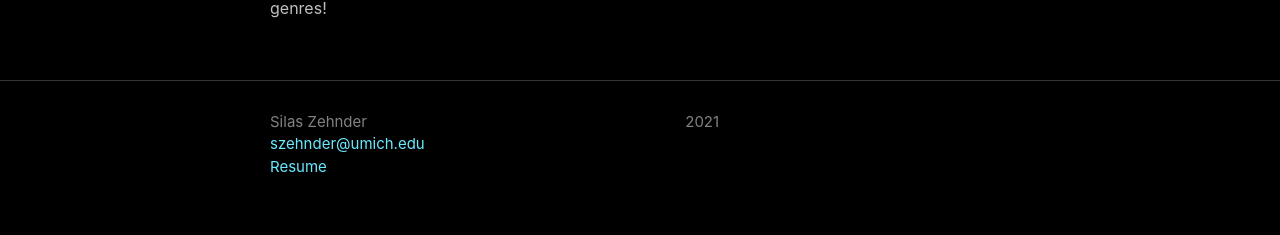
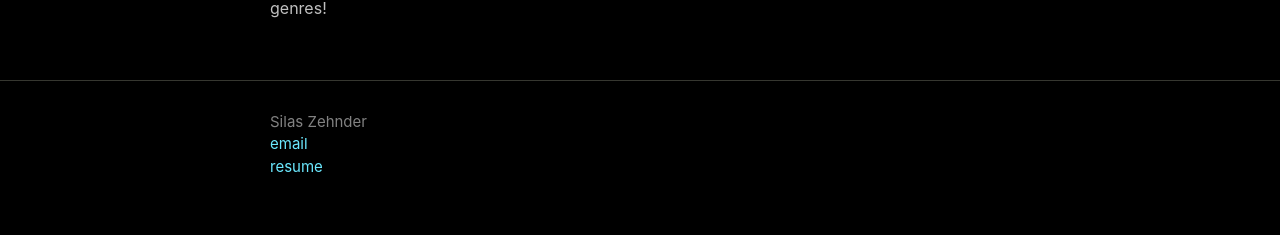
Before and after one commit to silaszehnder/silaszehnder.github.io, a Jekyll site: the page built from about.md, in a window 1280 px wide. Shown: the part 1039-1274 px from the top of the page. Built offline with Jekyll 4.4.1, drawn with Linux system fonts in a browser that asks for light colours.

Commit message:
update site

```diff
--- a/_config.yml
+++ b/_config.yml
@@ -1,5 +1,5 @@
 title: Silas Zehnder
-email: szehnder@umich.edu
+email: silaszehnder@gmail.com
 description: >- # this means to ignore newlines until "baseurl:"
     2021
 baseurl: "" # the subpath of your site, e.g. /blog
--- a/_includes/footer.html
+++ b/_includes/footer.html
@@ -14,9 +14,9 @@
             {%- endif -%}
             </li>
             {%- if site.email -%}
-            <li><a class="u-email" href="mailto:{{ site.email }}">{{ site.email }}</a></li>
+            <li><a class="u-email" href="mailto:{{ site.email }}">email</a></li>
             {%- endif -%}
-            <li><a class="u-email" href="assets/szehnder_resume.pdf">Resume</a></li>
+            <li><a class="u-email" href="assets/szehnder_resume.pdf">resume</a></li>
         </ul>
       </div>
 
@@ -24,9 +24,9 @@
         <! Kept this div for spacing >
       </div>
 
-      <div class="footer-col footer-col-3">
-        <p>{{- site.description | escape -}}</p>
-      </div>
+      <!-- <div class="footer-col footer-col-3"> -->
+      <!--   <p>{{- site.description | escape -}}</p> -->
+      <!-- </div> -->
     </div>
 
   </div>
--- a/_includes/head.html
+++ b/_includes/head.html
@@ -4,6 +4,7 @@
   <meta name="viewport" content="width=device-width, initial-scale=1">
   {%- seo -%}
   <link rel="stylesheet" href="{{ "/assets/main.css" | relative_url }}">
+  <link rel="shortcut icon" type="image/png" href="/assets/img/favico.png">
   {%- feed_meta -%}
   {%- if jekyll.environment == 'production' and site.google_analytics -%}
     {%- include google-analytics.html -%}
--- a/_layouts/home.html
+++ b/_layouts/home.html
@@ -1,7 +1,6 @@
 ---
 layout: default
 ---
-
 <div class="home">
   {%- if page.title -%}
     <h1 class="page-heading">{{ page.title }}</h1>
```
Also changed, not shown: _layouts/default-centered.html (added, +20 -0 lines), index.md (+2 -2 lines), assets/img/favico.png (added).
